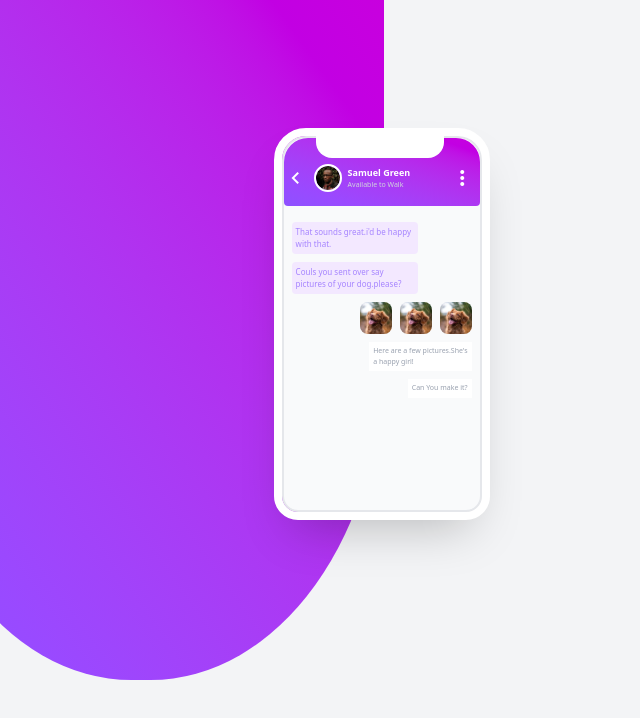
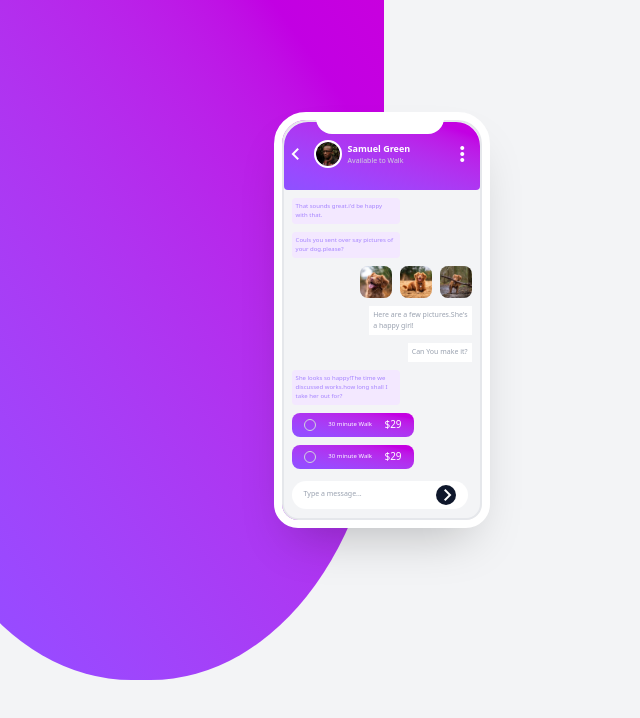
Before and after one commit to Anjana-20782/chat-app-design, a plain HTML site: page index.html in a window 1280 px wide. Shown: the whole page, without its empty margins (0-640 px from the left). Drawn offline with nearby package versions, Linux system fonts and the light colour scheme.

Commit message:
new contents added

```diff
--- a/index.html
+++ b/index.html
@@ -18,10 +18,10 @@
             class="first w-[38%] h-[85vh] bg-linear-to-tr from-violet-500 to to-fuchsia-600 rounded-b-[48%] relative left-[-8%]">
         </div>
         <div
-            class="phone w-50 h-94 bg-gray-50 border-2 border-gray-200 rounded-2xl rounded-t-3xl relative right-[16%] top-[17vh] outline-8 outline-white shadow-2xl">
+            class="phone w-50 h-100 bg-gray-100 border-2 border-gray-200 rounded-2xl rounded-t-3xl relative right-[16%] top-[15vh] outline-8 outline-white shadow-2xl">
             <div
                 class="contact-card bg-linear-to-tr from-violet-500 to to-fuchsia-600 h-17 w-[100%] rounded-sm rounded-t-3xl">
-                <div class="notch w-32 h-6 rounded-b-2xl bg-white relative left-8 bottom-1 "></div>
+                <div class="notch w-32 h-4 rounded-b-2xl bg-white relative left-8 bottom-1 "></div>
                 <div class="profile flex gap-2">
                     <span class="material-symbols-outlined arrow text-white mt-1">chevron_left</span>
                     <div class="pic">
@@ -37,25 +37,55 @@
                 </div>
 
                 <div class="messages p-2">
-                    <div class="msg1 mt-6 w-[70%] bg-purple-100 rounded-sm p-1">
-                        <p class="text-[8px] text-violet-400">That sounds great.i'd be happy with that.</p>
+
+
+                    <div class="msg1 mt-6 w-[60%] bg-purple-100 rounded-sm p-1">
+                        <p class="text-[6px] text-violet-400">That sounds great.i'd be happy with that.</p>
                     </div>
-                     <div class="msg1 mt-2 w-[70%] bg-purple-100 rounded-sm p-1">
-                        <p class="text-[8px] text-violet-400">Couls you sent over say pictures of your dog.please?</p>
+                     <div class="msg1 mt-2 w-[60%] bg-purple-100 rounded-sm p-1">
+                        <p class="text-[6px] text-violet-400">Couls you sent over say pictures of your dog.please?</p>
                     </div>
 
                     <div class="images flex gap-2 justify-end mt-2">
                         <img src="./images/dog-image-1.jpg" alt="" class="w-8 rounded-lg">
-                        <img src="./images/dog-image-1.jpg" alt="" class="w-8 rounded-lg">
-                        <img src="./images/dog-image-1.jpg" alt="" class="w-8 rounded-lg">
-                    </div>
+                        <img src="./images/dog-image-2.jpg" alt="" class="w-8 rounded-lg">
+                        <img src="./images/dog-image-3.jpg" alt="" class="w-8 rounded-lg">
 
-                      <div class="msg1 mt-2 rounded-sm  w-[100%] flex justify-end">
+
+                     </div>
+
+                       <div class="msg1 mt-2 rounded-sm  w-[100%] flex justify-end ">
                         <p class="text-[7px] bg-white p-1 text-gray-400">Here are a few pictures.She's <br> a happy girl!</p>
                     </div>
 
-                     <div class="msg1 mt-2 rounded-sm  w-[100%] flex justify-end">
+                     <div class="msg1 mt-2 rounded-sm w-[100%] flex justify-end ">
                         <p class="text-[7px] bg-white p-1 text-gray-400">Can You make it?</p>
+                    </div>
+
+                     <div class="msg1 mt-2 w-[60%] bg-purple-100 rounded-sm p-1">
+                        <p class="text-[6px] text-violet-400">She looks so happy!The time we discussed works.how long shall I take her out for?</p>
+                    </div>
+
+                    <div class="price w-[68%] h-6 bg-linear-to-tr from-violet-500 to to-fuchsia-600 rounded-lg mt-2 flex  items-center justify-evenly">
+
+                        <div class="circle w-3 h-3 rounded-[50%] border border-gray-300"></div>
+                        <p class="text-[6px] text-white">30 minute Walk</p>
+                        <p class="text-[10px] text-white">$29</p>
+                    </div>
+
+
+                     <div class="price w-[68%] h-6 bg-linear-to-tr from-violet-500 to to-fuchsia-600 rounded-lg mt-2 flex  items-center justify-evenly">
+
+                        <div class="circle w-3 h-3 rounded-[50%] border border-gray-300"></div>
+                        <p class="text-[6px] text-white">30 minute Walk</p>
+                        <p class="text-[10px] text-white">$29</p>
+                    </div>
+
+                    <div class="search w-[98%] h-7 bg-white rounded-2xl mt-3 flex items-center justify-between p-3">
+                        <p class="text-[7px] text-gray-400 ">Type a message...</p>
+                        <div class="blue_circle w-5 h-5 rounded-[50%] bg-slate-900 flex items-center">
+                            <span class="material-symbols-outlined right text-white">chevron_right</span>
+                        </div>
                     </div>
 
 
```
